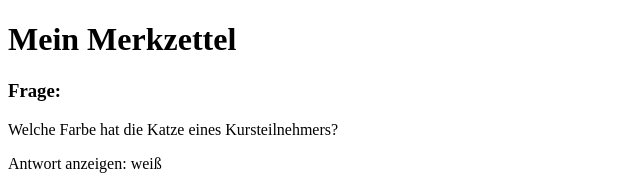
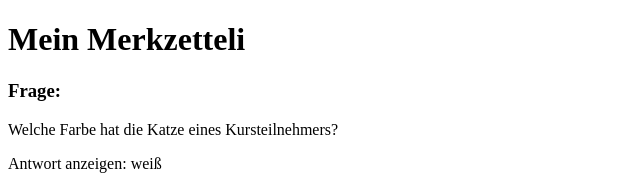
Before and after one commit to felixcanditt/quiz-app, a website: page bookmarked-cards.html in a window 1280 px wide. Shown: the top 186 px of the page, 0-640 px from the left. Drawn offline with Linux system fonts and the light colour scheme.

Commit message:
commit before going, part two

```diff
--- a/bookmarked-cards.html
+++ b/bookmarked-cards.html
@@ -8,7 +8,7 @@
   </head>
   <body>
     <header>
-      <h1>Mein Merkzettel</h1>
+      <h1>Mein Merkzetteli</h1>
     </header>
     <main>
       <article>
```
